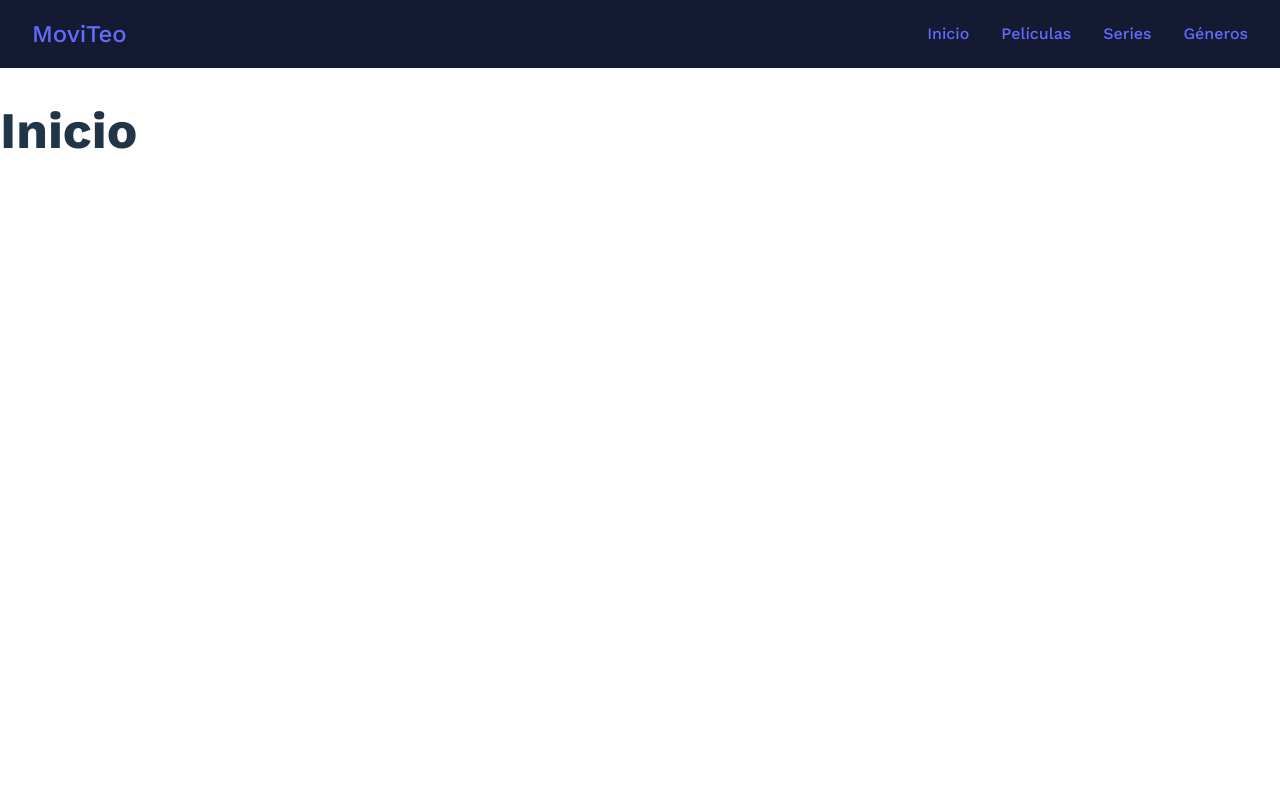
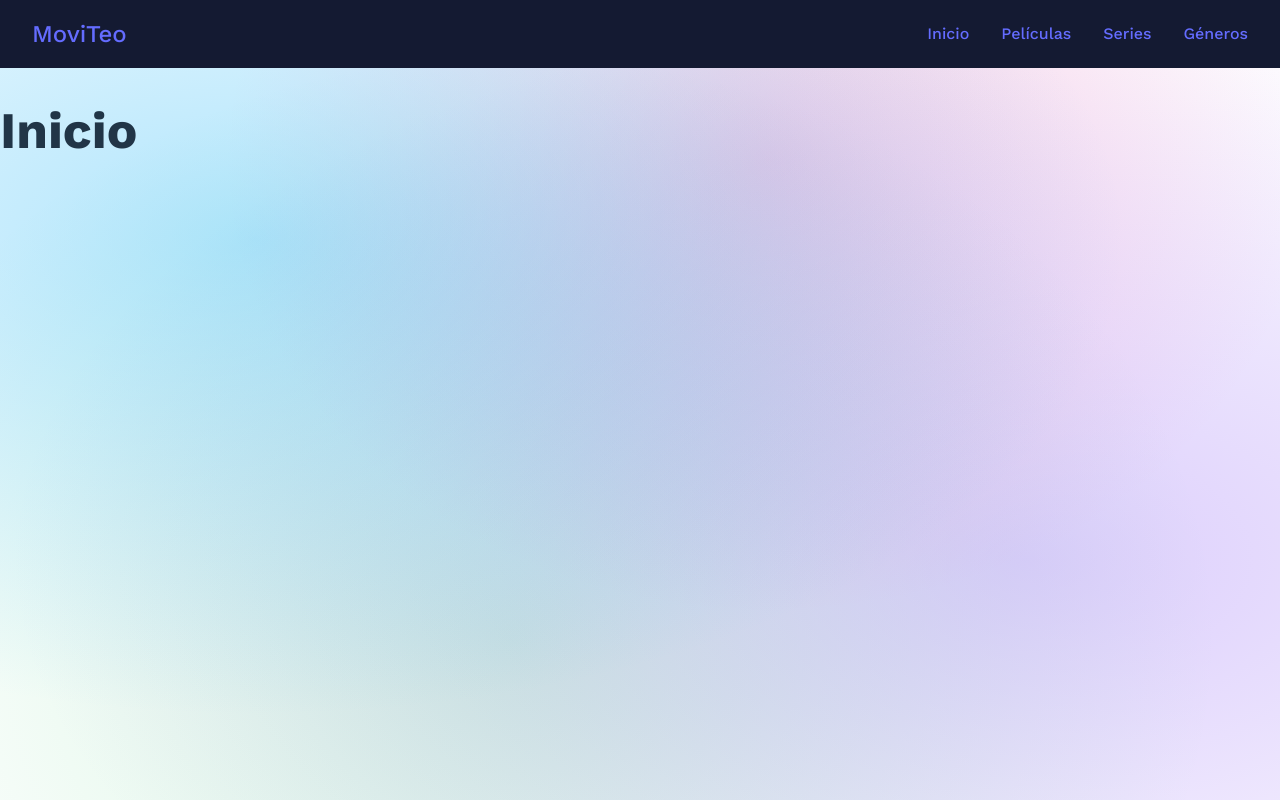
Before and after one commit to EdiTeo/proyectMovie, a React (Vite) app: page / in a window 1280 px wide. Built offline with nearby package versions, Linux system fonts and the light colour scheme.

Commit message:
style: agregar fondo cosmico con gradientes

```diff
--- a/src/style/global.css
+++ b/src/style/global.css
@@ -11,7 +11,17 @@
   text-rendering: optimizeLegibility;
   -webkit-font-smoothing: antialiased;
   -moz-osx-font-smoothing: grayscale;
+  position: absolute;
+  inset: 0;
+  z-index: 0;
+  background-color: #0a0a0a;
+  background-image:
+    radial-gradient(ellipse at 20% 30%, rgba(56, 189, 248, 0.4) 0%, transparent 60%),
+    radial-gradient(ellipse at 80% 70%, rgba(139, 92, 246, 0.3) 0%, transparent 70%),
+    radial-gradient(ellipse at 60% 20%, rgba(236, 72, 153, 0.25) 0%, transparent 50%),
+    radial-gradient(ellipse at 40% 80%, rgba(34, 197, 94, 0.2) 0%, transparent 65%);
 }
+
 
 a {
   font-weight: 500;
```
